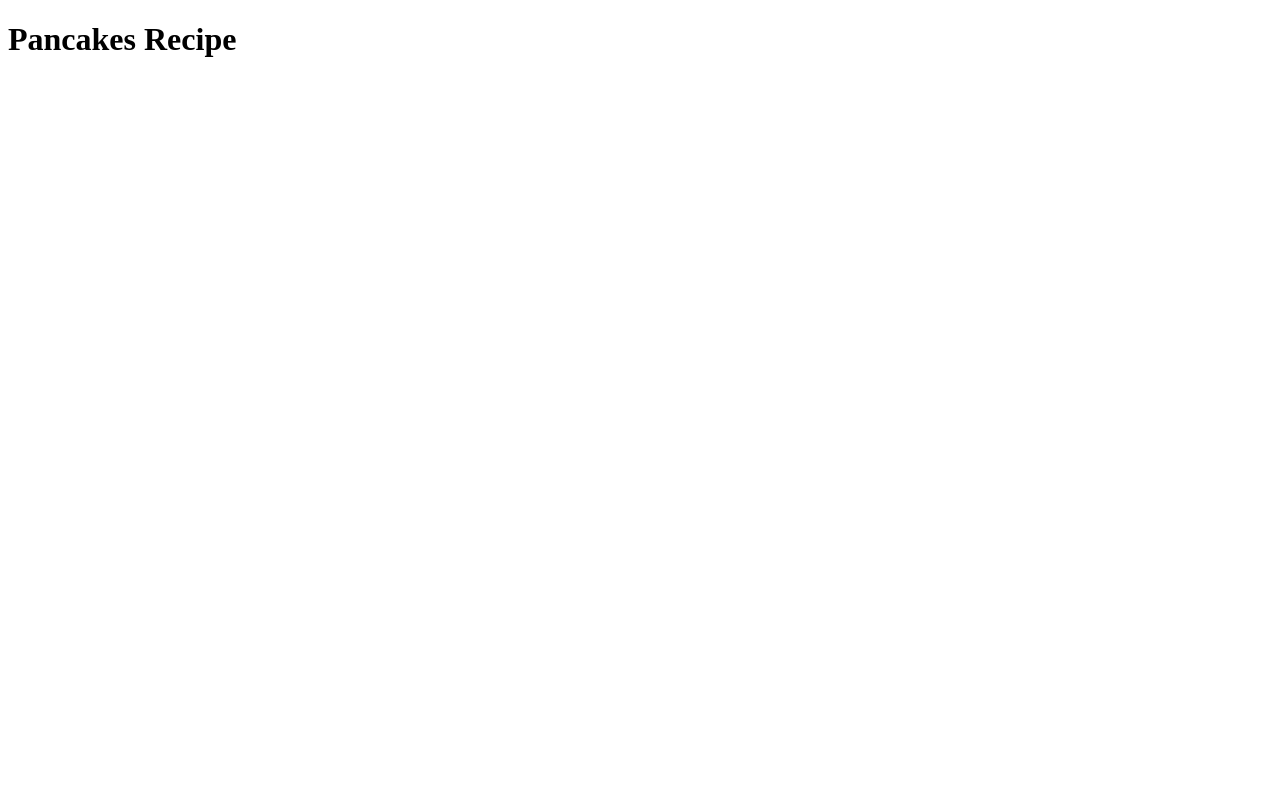
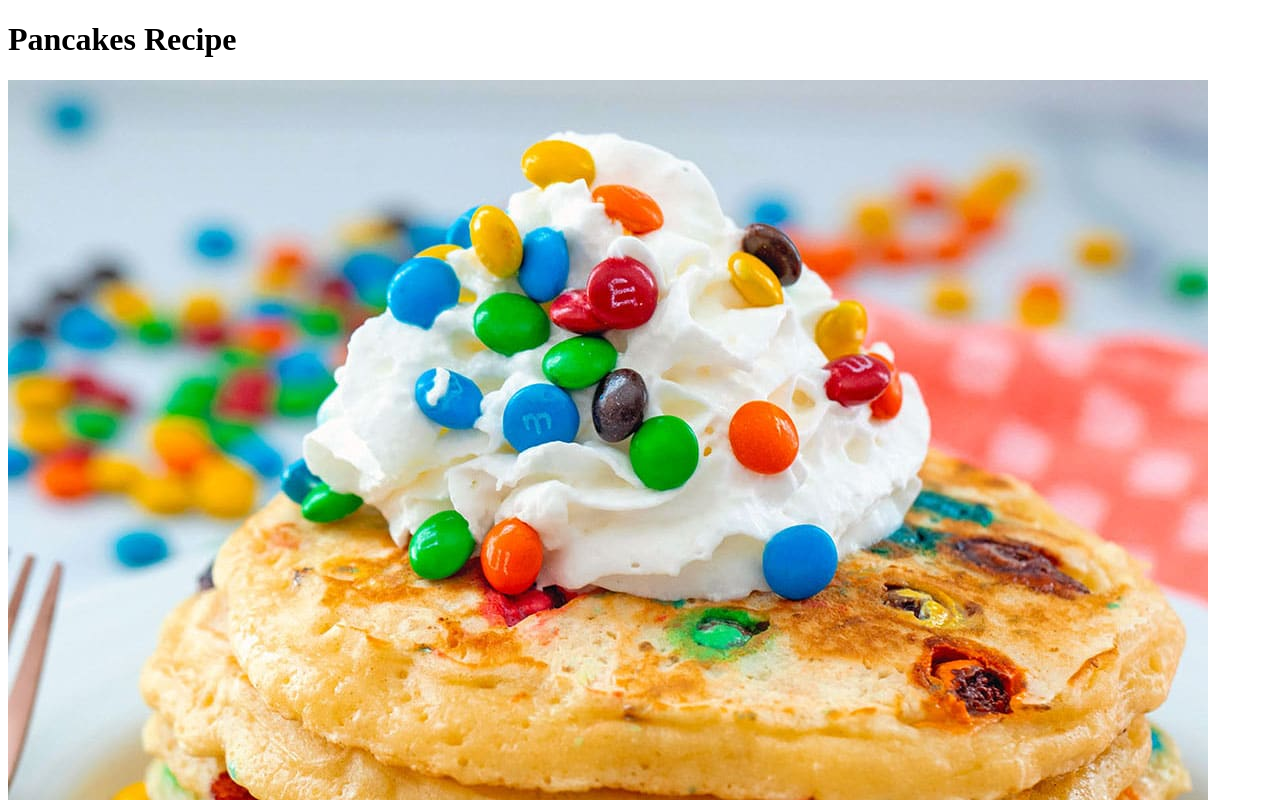
Before and after one commit to matthart10/odin-recipes, a plain HTML site: page recipes/pancakes.html in a window 1280 px wide. Shown: the top 800 px of the page. Drawn offline with Linux system fonts and the light colour scheme.

Commit message:
Add pancakes image file to pancakes.html

```diff
--- a/recipes/pancakes.html
+++ b/recipes/pancakes.html
@@ -7,5 +7,6 @@
 
     <body>
         <h1>Pancakes Recipe</h1>
+        <img src="./images/pancakes.jpg" alt="A plate of pancakes with M&Ms and whipped cream on top">
     </body>
 </html>
```
Also changed, not shown: recipes/images/pancakes.jpg (added).
